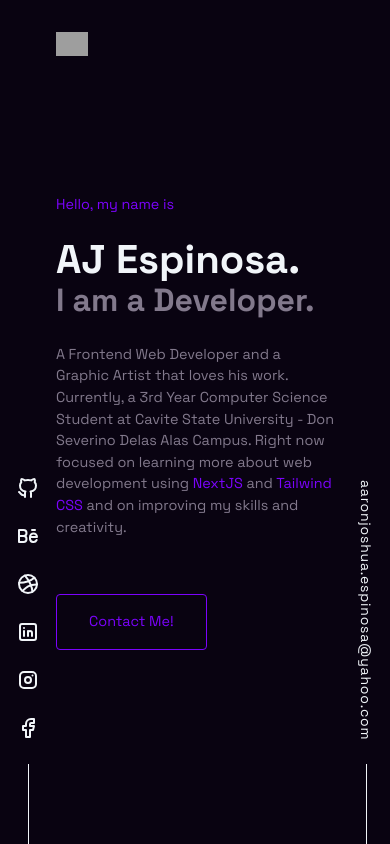
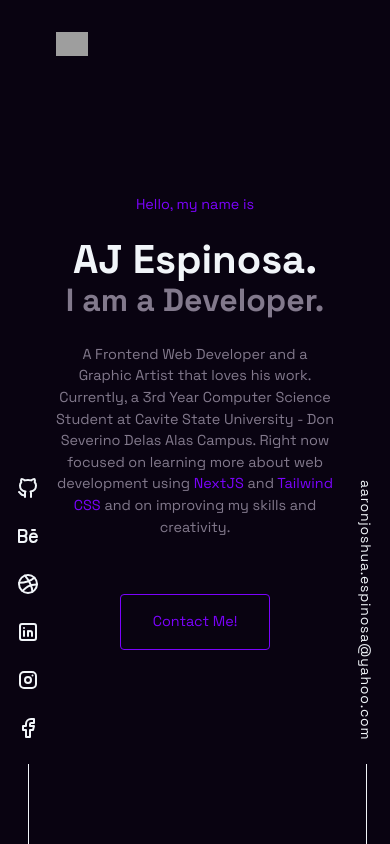
Before and after one commit to aaronjoshuaespinosa/portfolio, a Next.js app: page / in a window 390 px wide. Built offline with nearby package versions, Linux system fonts and the light colour scheme; grey boxes are pictures that could not be loaded.

Commit message:
Minor UI fixes

```diff
--- a/pages/index.tsx
+++ b/pages/index.tsx
@@ -91,7 +91,7 @@ export default function Home() {
         {/* INFORMATION ABOUT ME */}
         <section className='flex flex-row justify-center items-center w-full px-[3.5rem] md:px-[4.5rem] lg:px-[7rem] lg:max-w-[100rem]'>
 
-          <div className='w-full md:w-[50%] flex flex-col gap-y-[1.5rem]'>
+          <div className='w-full md:w-[50%] flex flex-col items-center md:items-start gap-y-[1.5rem] text-center md:text-left'>
             {/* TITLE */}
             <p className='text-accent text-[0.9rem] lg:text-[1rem]'>Hello, my name is</p>
 
@@ -105,7 +105,7 @@ export default function Home() {
             <p className='text-secondary text-[0.9rem] lg:text-[1rem] mb-[2rem]'>A Frontend Web Developer and a Graphic Artist that loves his work. Currently, a 3rd Year Computer Science Student at Cavite State University - Don Severino Delas Alas Campus. Right now focused on learning more about web development using <Link href="https://nextjs.org/" target="blank"><span className='text-accent hover:underline'>NextJS</span></Link> and <Link href="https://tailwindcss.com/" target="blank"><span className='text-accent hover:underline'>Tailwind CSS</span></Link> and on improving my skills and creativity.</p>
 
             {/* BUTTON */}
-            <Link href="mailto:aaronjoshua.espinosa@yahoo.com" className='w-fit'><button className='w-fit text-accent border-[1px] border-accent rounded-[4px] text-[0.9rem] lg:text-[1rem] py-[1rem] px-[2rem] hover:bg-accent/10 transition-all ease-in-out duration-[0.2]'>Contact Me!</button></Link>
+            <Link href="mailto:aaronjoshua.espinosa@yahoo.com" className='w-fit'><p className='text-accent border-[1px] border-accent rounded-[4px] text-[0.9rem] lg:text-[1rem] text-center md:text-left py-[1rem] px-[2rem] hover:bg-accent/10 transition-all ease-in-out duration-[0.2]'>Contact Me!</p></Link>
           </div>
 
           {/* IMAGE */}
```
